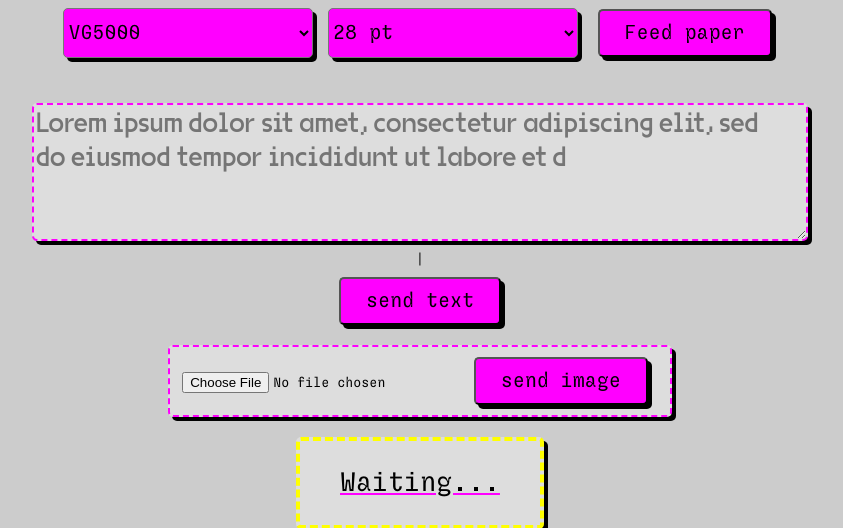
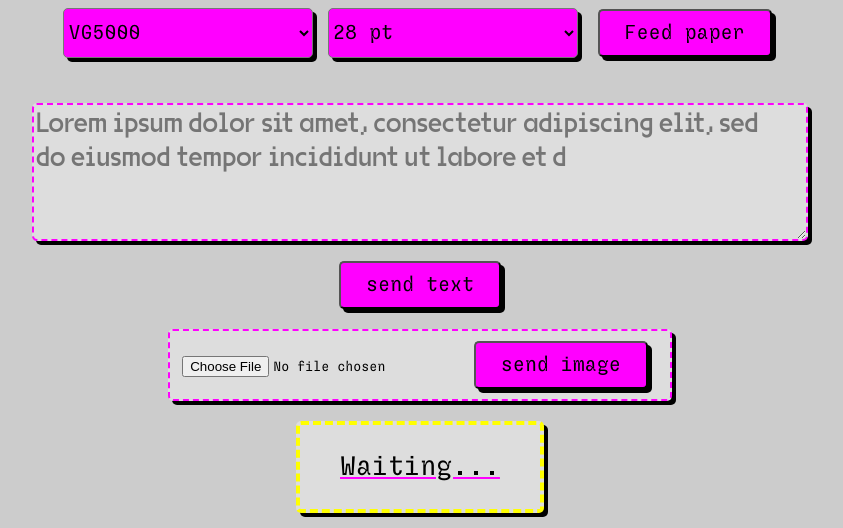
Before and after one commit to renaudgweb/CatPrinter_WebApp, a PHP site: page / in a window 1280 px wide. Shown: the part 162-690 px from the top of the page, without its empty margins (220-1063 px from the left). Run offline with PHP 8.4, Linux system fonts and the light colour scheme; some web fonts are replaced.

Commit message:
Update style.css

```diff
--- a/contents/css/style.css
+++ b/contents/css/style.css
@@ -116,3 +116,6 @@ textarea {
 .status:hover {
   box-shadow: 8px 8px #000;
 }
+span {
+  display: none;
+}
```
